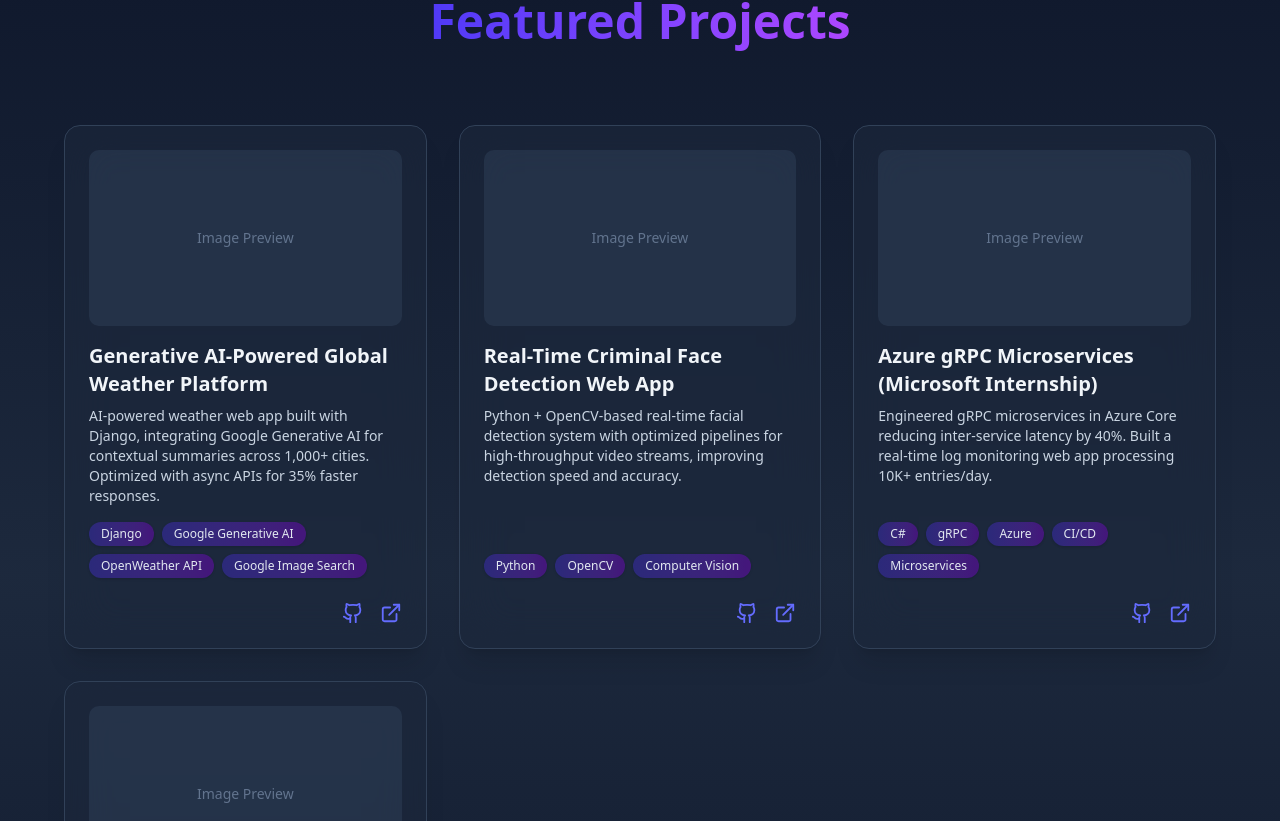
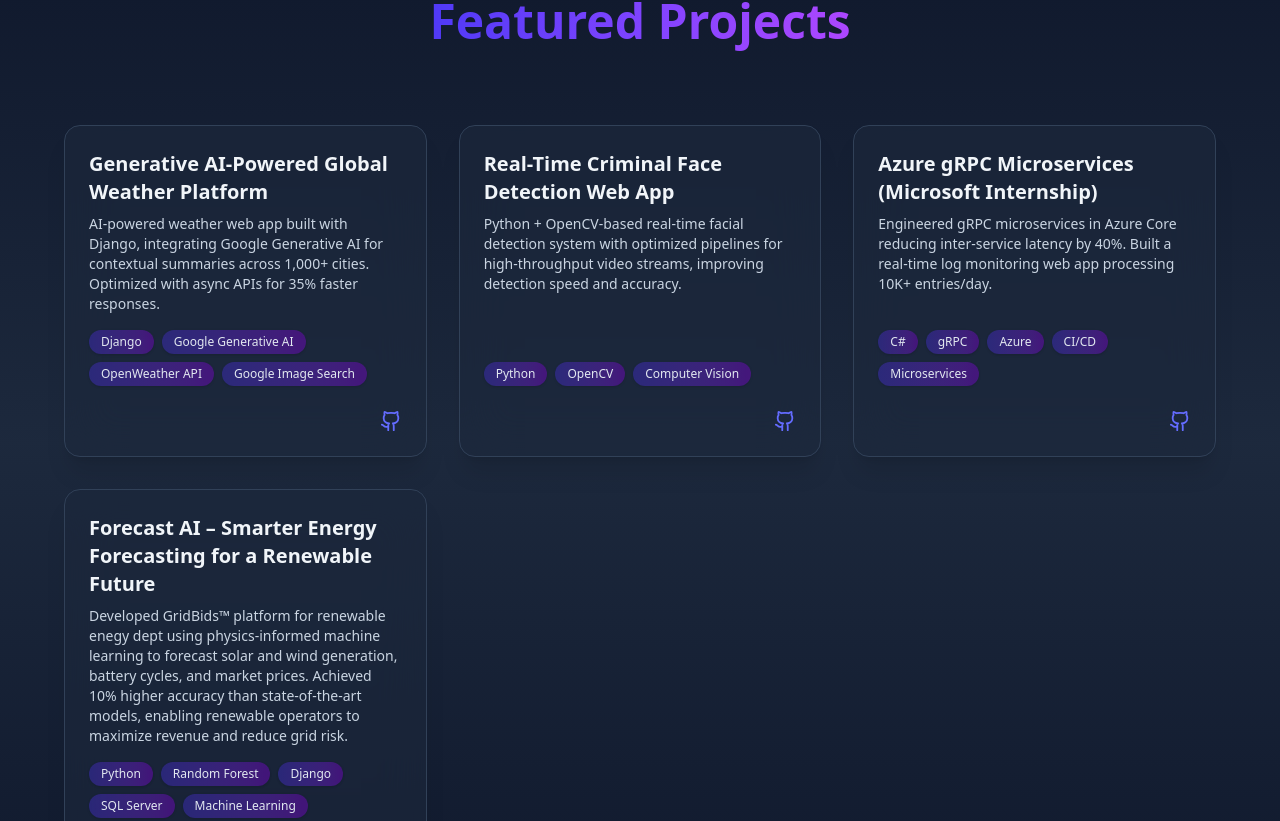
Before and after one commit to nithinsai99/myPortfolio, a React (Vite) app: page / in a window 1280 px wide. Shown: the part 899-1720 px from the top of the page. Built offline with nearby package versions, Linux system fonts and the light colour scheme.

Commit message:
updated details

```diff
--- a/src/Portfolio.jsx
+++ b/src/Portfolio.jsx
@@ -23,7 +23,7 @@ export default function Portfolio() {
       description:
         "Python + OpenCV-based real-time facial detection system with optimized pipelines for high-throughput video streams, improving detection speed and accuracy.",
       tech: ["Python", "OpenCV", "Computer Vision"],
-      github: "https://github.com/nithinsai99/weather_app.git",
+      github: "https://github.com/nithinsai2002/engage-microsoft.git",
       demo: "https://github.com/nithinsai99/weather_app.git",
     },
     {
@@ -32,18 +32,19 @@ export default function Portfolio() {
       description:
         "Engineered gRPC microservices in Azure Core reducing inter-service latency by 40%. Built a real-time log monitoring web app processing 10K+ entries/day.",
       tech: ["C#", "gRPC", "Azure", "CI/CD", "Microservices"],
-      github: "https://github.com/nithinsai99/weather_app.git",
+      github: "https://drive.google.com/file/d/1C2K4dSEp_JeKKZ1EYDFpQBu864nm46ig/view?usp=sharing",
       demo: "https://github.com/nithinsai99/weather_app.git",
     },
     {
       id: 4,
-      title: "MERN Student Performance Tracking Platform",
+      title: "Forecast AI – Smarter Energy Forecasting for a Renewable Future",
       description:
-        "Directed development of a MERN-based analytics platform adopted by 500+ users. Implemented RBAC authentication and optimized queries for 30% faster load times.",
-      tech: ["MongoDB", "Express", "React", "Node.js"],
-      github: "https://github.com/nithinsai99/weather_app.git",
-      demo: "https://github.com/nithinsai99/weather_app.git",
-    },
+        "Developed GridBids™ platform for renewable enegy dept using physics-informed machine learning to forecast solar and wind generation, battery cycles, and market prices. Achieved 10% higher accuracy than state-of-the-art models, enabling renewable operators to maximize revenue and reduce grid risk.",
+      tech: ["Python", "Random Forest", "Django", "SQL Server", "Machine Learning"],
+      github: "https://gray-bush-042775b0f.1.azurestaticapps.net/",
+      demo: "https://github.com/nithinsai99/forecast_ai.git",
+    }
+    ,
   ];
 
   const skills = [
--- a/src/components/Contact.jsx
+++ b/src/components/Contact.jsx
@@ -6,7 +6,7 @@ export default function Contact() {
     {
       icon: <FileText size={20} />,
       text: "View My Resume",
-      href: "#resume", // Replace with your resume link
+      href: "https://drive.google.com/file/d/1Mu8Lh3627Txiepnd1mRxGd947EZegNdI/view?usp=sharing", // Replace with your resume link
     },
     {
       icon: <Github size={20} />,
--- a/src/components/Header.jsx
+++ b/src/components/Header.jsx
@@ -60,7 +60,7 @@ export default function Header() {
               </a>
             ))}
             <a
-              href="#resume" // Assuming you have a resume file or section
+              href="https://drive.google.com/file/d/1Mu8Lh3627Txiepnd1mRxGd947EZegNdI/view?usp=sharing" // Assuming you have a resume file or section
               className="ml-4 px-5 py-2 rounded-xl text-black font-semibold shadow-lg
                          bg-gradient-to-r from-blue-100 to-cyan-200
                          hover:scale-105 hover:from-blue-200 hover:to-cyan-300 transition-transform
--- a/src/components/Hero.jsx
+++ b/src/components/Hero.jsx
@@ -91,13 +91,13 @@ export default function Hero({ skills }) {
 
           {/* Social Icons: Centered on mobile, align start on desktop */}
           <div className="mt-8 flex items-center justify-center md:justify-start gap-5 text-slate-600 dark:text-slate-300">
-            <a href="#" aria-label="GitHub" className="hover:text-slate-900 dark:hover:text-white">
+            <a href="https://github.com/nithinsai99/" aria-label="GitHub" className="hover:text-slate-900 dark:hover:text-white">
               <Github size={24} />
             </a>
-            <a href="#" aria-label="LinkedIn" className="hover:text-slate-900 dark:hover:text-white">
+            <a href="https://www.linkedin.com/in/nithinsai-m/" aria-label="LinkedIn" className="hover:text-slate-900 dark:hover:text-white">
               <Linkedin size={24} />
             </a>
-            <a href="#contact" aria-label="Email" className="hover:text-slate-900 dark:hover:text-white">
+            <a href="mailto:mikkilineninithinsai9@gmail.com" aria-label="Email" className="hover:text-slate-900 dark:hover:text-white">
               <Mail size={24} />
             </a>
           </div>
--- a/src/components/Projects.jsx
+++ b/src/components/Projects.jsx
@@ -58,9 +58,9 @@ export default function Projects({ projects }) {
                          hover:shadow-2xl transition-shadow duration-300"
             >
               {/* Image Placeholder */}
-              <div className="aspect-video w-full bg-slate-200/50 dark:bg-slate-700/50 rounded-lg mb-4 flex items-center justify-center">
+              {/* <div className="aspect-video w-full bg-slate-200/50 dark:bg-slate-700/50 rounded-lg mb-4 flex items-center justify-center">
                 <span className="text-slate-400 dark:text-slate-500 text-sm">Image Preview</span>
-              </div>
+              </div> */}
 
               <div className="flex flex-col flex-grow">
                 <h3 className="text-xl font-bold text-slate-900 dark:text-slate-100">{p.title}</h3>
@@ -94,7 +94,7 @@ export default function Projects({ projects }) {
                     <Github size={22} />
                   </a>
                 )}
-                {p.demo && (
+                {/* {p.demo && (
                   <a
                     href={p.demo}
                     target="_blank"
@@ -104,7 +104,7 @@ export default function Projects({ projects }) {
                   >
                     <ExternalLink size={22} />
                   </a>
-                )}
+                )} */}
               </div>
             </article>
           </motion.div>
```
